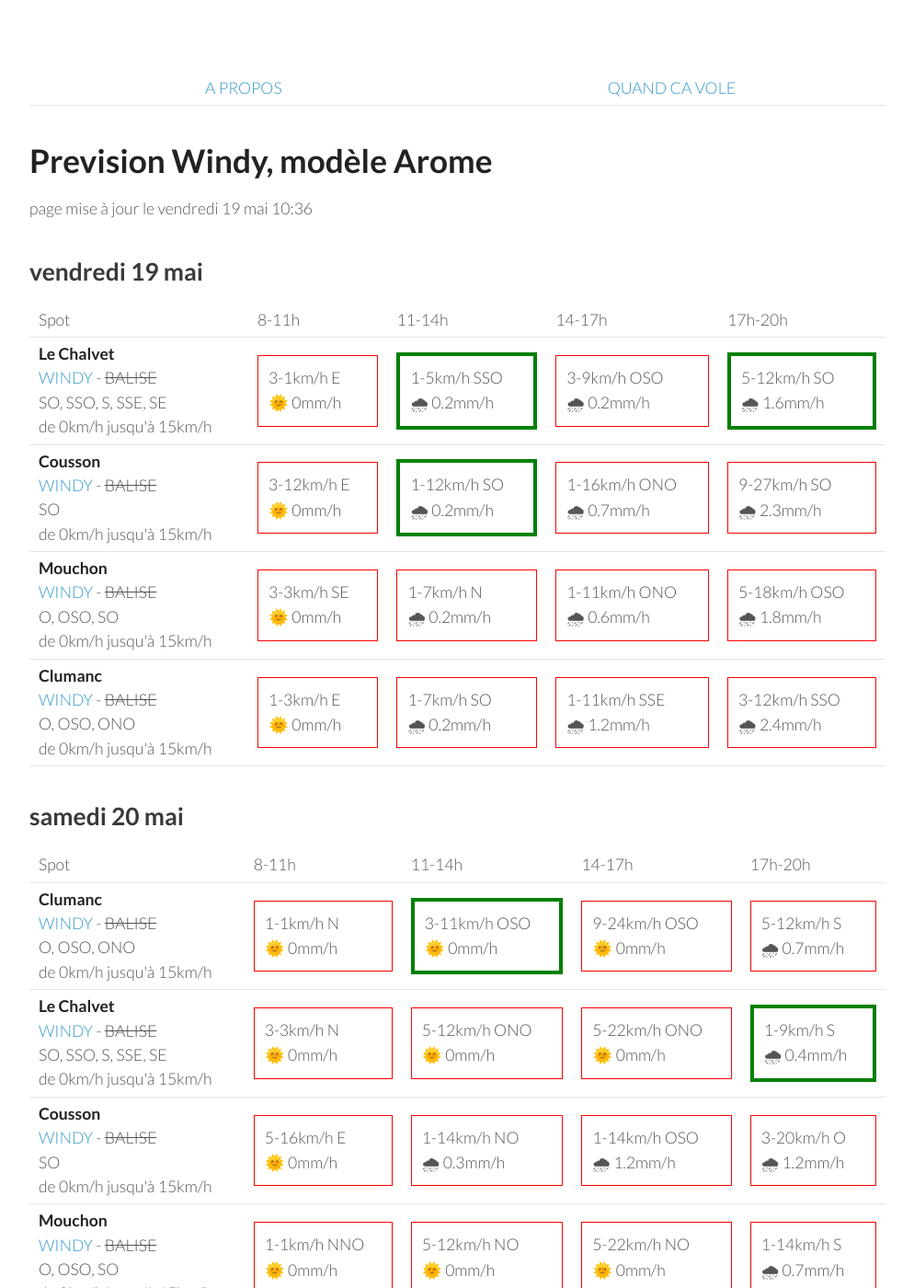
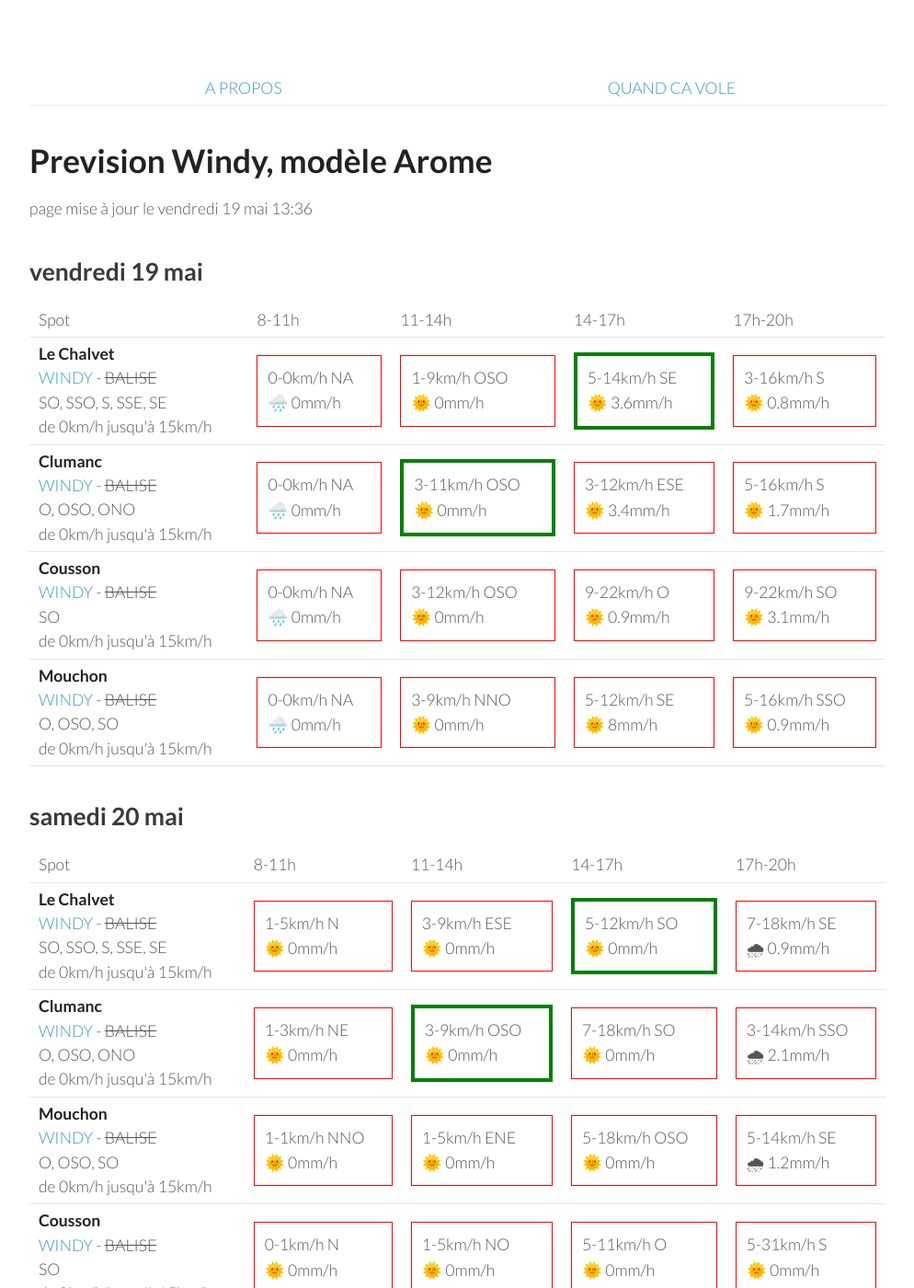
Before and after one commit to parapente-dans-le-nord/parapente-dans-le-nord.github.io, a Jekyll site: the page built from saint_andre.markdown, in a window 1280 px wide and 1400 px high. Shown: the whole window at 92% size, without its empty margins (26-1020 px from the left). Built offline with Jekyll 4.4.1, drawn with Linux system fonts in a browser that asks for light colours.

Commit message:
update index.markdown

```diff
--- a/saint_andre.markdown
+++ b/saint_andre.markdown
@@ -7,7 +7,7 @@ title:  "Tous les spots"
 {: .links}
 
 # Prevision Windy, modèle Arome
-page mise à jour le vendredi 19 mai 10:36
+page mise à jour le vendredi 19 mai 13:36
 
 ## vendredi 19 mai
 
@@ -24,41 +24,37 @@ page mise à jour le vendredi 19 mai 10:36
 <tr>
         <td><strong>Le Chalvet</strong><br><a href="https://windy.com/43.979/6.480?43.866,6.480,10,m:eSsaglX">WINDY</a> - <span class="no-balise"> BALISE </span><br> <span class="vent-favorable">SO, SSO, S, SSE, SE</span><br><span class="force-vent">de 0km/h jusqu'à 15km/h</span> </td>
 
-            <td><div class="not-flyable"><p>3-1km/h E</p><p>🌞 0mm/h</p></div></td>
-            <td><div class="flyable"><p>1-5km/h SSO</p><p>🌧 0.2mm/h</p></div></td>
-            <td><div class="not-flyable"><p>3-9km/h OSO</p><p>🌧 0.2mm/h</p></div></td>
-            <td><div class="flyable"><p>5-12km/h SO</p><p>🌧 1.6mm/h</p></div></td>
+            <td><div class="not-flyable"><p>0-0km/h NA</p><p>🌧️ 0mm/h</p></div></td>
+            <td><div class="not-flyable"><p>1-9km/h OSO</p><p>🌞 0mm/h</p></div></td>
+            <td><div class="flyable"><p>5-14km/h SE</p><p>🌞 3.6mm/h</p></div></td>
+            <td><div class="not-flyable"><p>3-16km/h S</p><p>🌞 0.8mm/h</p></div></td>
 
+    </tr>
+<tr>
+        <td><strong>Clumanc</strong><br><a href="https://windy.com/44.027/6.402?43.914,6.403,10,m:eSxaglP">WINDY</a> - <span class="no-balise"> BALISE </span><br> <span class="vent-favorable">O, OSO, ONO</span><br><span class="force-vent">de 0km/h jusqu'à 15km/h</span> </td>
+
+            <td><div class="not-flyable"><p>0-0km/h NA</p><p>🌧️ 0mm/h</p></div></td>
+            <td><div class="flyable"><p>3-11km/h OSO</p><p>🌞 0mm/h</p></div></td>
+            <td><div class="not-flyable"><p>3-12km/h ESE</p><p>🌞 3.4mm/h</p></div></td>
+            <td><div class="not-flyable"><p>5-16km/h S</p><p>🌞 1.7mm/h</p></div></td>
 
     </tr>
 <tr>
         <td><strong>Cousson</strong><br><a href="https://windy.com/44.054/6.240?43.940,6.241,10,m:eSAaglz">WINDY</a> - <span class="no-balise"> BALISE </span><br> <span class="vent-favorable">SO</span><br><span class="force-vent">de 0km/h jusqu'à 15km/h</span> </td>
 
-            <td><div class="not-flyable"><p>3-12km/h E</p><p>🌞 0mm/h</p></div></td>
-            <td><div class="flyable"><p>1-12km/h SO</p><p>🌧 0.2mm/h</p></div></td>
-            <td><div class="not-flyable"><p>1-16km/h ONO</p><p>🌧 0.7mm/h</p></div></td>
-            <td><div class="not-flyable"><p>9-27km/h SO</p><p>🌧 2.3mm/h</p></div></td>
-
+            <td><div class="not-flyable"><p>0-0km/h NA</p><p>🌧️ 0mm/h</p></div></td>
+            <td><div class="not-flyable"><p>3-12km/h OSO</p><p>🌞 0mm/h</p></div></td>
+            <td><div class="not-flyable"><p>9-22km/h O</p><p>🌞 0.9mm/h</p></div></td>
+            <td><div class="not-flyable"><p>9-22km/h SO</p><p>🌞 3.1mm/h</p></div></td>
 
     </tr>
 <tr>
         <td><strong>Mouchon</strong><br><a href="https://windy.com/43.992/6.424?43.878,6.425,10,m:eSuaglR">WINDY</a> - <span class="no-balise"> BALISE </span><br> <span class="vent-favorable">O, OSO, SO</span><br><span class="force-vent">de 0km/h jusqu'à 15km/h</span> </td>
 
-            <td><div class="not-flyable"><p>3-3km/h SE</p><p>🌞 0mm/h</p></div></td>
-            <td><div class="not-flyable"><p>1-7km/h N</p><p>🌧 0.2mm/h</p></div></td>
-            <td><div class="not-flyable"><p>1-11km/h ONO</p><p>🌧 0.6mm/h</p></div></td>
-            <td><div class="not-flyable"><p>5-18km/h OSO</p><p>🌧 1.8mm/h</p></div></td>
-
-
-    </tr>
-<tr>
-        <td><strong>Clumanc</strong><br><a href="https://windy.com/44.027/6.402?43.914,6.403,10,m:eSxaglP">WINDY</a> - <span class="no-balise"> BALISE </span><br> <span class="vent-favorable">O, OSO, ONO</span><br><span class="force-vent">de 0km/h jusqu'à 15km/h</span> </td>
-
-            <td><div class="not-flyable"><p>1-3km/h E</p><p>🌞 0mm/h</p></div></td>
-            <td><div class="not-flyable"><p>1-7km/h SO</p><p>🌧 0.2mm/h</p></div></td>
-            <td><div class="not-flyable"><p>1-11km/h SSE</p><p>🌧 1.2mm/h</p></div></td>
-            <td><div class="not-flyable"><p>3-12km/h SSO</p><p>🌧 2.4mm/h</p></div></td>
-
+            <td><div class="not-flyable"><p>0-0km/h NA</p><p>🌧️ 0mm/h</p></div></td>
+            <td><div class="not-flyable"><p>3-9km/h NNO</p><p>🌞 0mm/h</p></div></td>
+            <td><div class="not-flyable"><p>5-12km/h SE</p><p>🌞 8mm/h</p></div></td>
+            <td><div class="not-flyable"><p>5-16km/h SSO</p><p>🌞 0.9mm/h</p></div></td>
 
     </tr>
 
@@ -78,32 +74,22 @@ page mise à jour le vendredi 19 mai 10:36
       <td>17h-20h</td>
     </tr>
 <tr>
-        <td><strong>Clumanc</strong><br><a href="https://windy.com/44.027/6.402?43.914,6.403,10,m:eSxaglP">WINDY</a> - <span class="no-balise"> BALISE </span><br> <span class="vent-favorable">O, OSO, ONO</span><br><span class="force-vent">de 0km/h jusqu'à 15km/h</span> </td>
+        <td><strong>Le Chalvet</strong><br><a href="https://windy.com/43.979/6.480?43.866,6.480,10,m:eSsaglX">WINDY</a> - <span class="no-balise"> BALISE </span><br> <span class="vent-favorable">SO, SSO, S, SSE, SE</span><br><span class="force-vent">de 0km/h jusqu'à 15km/h</span> </td>
 
-            <td><div class="not-flyable"><p>1-1km/h N</p><p>🌞 0mm/h</p></div></td>
-            <td><div class="flyable"><p>3-11km/h OSO</p><p>🌞 0mm/h</p></div></td>
-            <td><div class="not-flyable"><p>9-24km/h OSO</p><p>🌞 0mm/h</p></div></td>
-            <td><div class="not-flyable"><p>5-12km/h S</p><p>🌧 0.7mm/h</p></div></td>
+            <td><div class="not-flyable"><p>1-5km/h N</p><p>🌞 0mm/h</p></div></td>
+            <td><div class="not-flyable"><p>3-9km/h ESE</p><p>🌞 0mm/h</p></div></td>
+            <td><div class="flyable"><p>5-12km/h SO</p><p>🌞 0mm/h</p></div></td>
+            <td><div class="not-flyable"><p>7-18km/h SE</p><p>🌧 0.9mm/h</p></div></td>
 
 
     </tr>
 <tr>
-        <td><strong>Le Chalvet</strong><br><a href="https://windy.com/43.979/6.480?43.866,6.480,10,m:eSsaglX">WINDY</a> - <span class="no-balise"> BALISE </span><br> <span class="vent-favorable">SO, SSO, S, SSE, SE</span><br><span class="force-vent">de 0km/h jusqu'à 15km/h</span> </td>
+        <td><strong>Clumanc</strong><br><a href="https://windy.com/44.027/6.402?43.914,6.403,10,m:eSxaglP">WINDY</a> - <span class="no-balise"> BALISE </span><br> <span class="vent-favorable">O, OSO, ONO</span><br><span class="force-vent">de 0km/h jusqu'à 15km/h</span> </td>
 
-            <td><div class="not-flyable"><p>3-3km/h N</p><p>🌞 0mm/h</p></div></td>
-            <td><div class="not-flyable"><p>5-12km/h ONO</p><p>🌞 0mm/h</p></div></td>
-            <td><div class="not-flyable"><p>5-22km/h ONO</p><p>🌞 0mm/h</p></div></td>
-            <td><div class="flyable"><p>1-9km/h S</p><p>🌧 0.4mm/h</p></div></td>
-
-
-    </tr>
-<tr>
-        <td><strong>Cousson</strong><br><a href="https://windy.com/44.054/6.240?43.940,6.241,10,m:eSAaglz">WINDY</a> - <span class="no-balise"> BALISE </span><br> <span class="vent-favorable">SO</span><br><span class="force-vent">de 0km/h jusqu'à 15km/h</span> </td>
-
-            <td><div class="not-flyable"><p>5-16km/h E</p><p>🌞 0mm/h</p></div></td>
-            <td><div class="not-flyable"><p>1-14km/h NO</p><p>🌧 0.3mm/h</p></div></td>
-            <td><div class="not-flyable"><p>1-14km/h OSO</p><p>🌧 1.2mm/h</p></div></td>
-            <td><div class="not-flyable"><p>3-20km/h O</p><p>🌧 1.2mm/h</p></div></td>
+            <td><div class="not-flyable"><p>1-3km/h NE</p><p>🌞 0mm/h</p></div></td>
+            <td><div class="flyable"><p>3-9km/h OSO</p><p>🌞 0mm/h</p></div></td>
+            <td><div class="not-flyable"><p>7-18km/h SO</p><p>🌞 0mm/h</p></div></td>
+            <td><div class="not-flyable"><p>3-14km/h SSO</p><p>🌧 2.1mm/h</p></div></td>
 
 
     </tr>
@@ -111,9 +97,19 @@ page mise à jour le vendredi 19 mai 10:36
         <td><strong>Mouchon</strong><br><a href="https://windy.com/43.992/6.424?43.878,6.425,10,m:eSuaglR">WINDY</a> - <span class="no-balise"> BALISE </span><br> <span class="vent-favorable">O, OSO, SO</span><br><span class="force-vent">de 0km/h jusqu'à 15km/h</span> </td>
 
             <td><div class="not-flyable"><p>1-1km/h NNO</p><p>🌞 0mm/h</p></div></td>
-            <td><div class="not-flyable"><p>5-12km/h NO</p><p>🌞 0mm/h</p></div></td>
-            <td><div class="not-flyable"><p>5-22km/h NO</p><p>🌞 0mm/h</p></div></td>
-            <td><div class="not-flyable"><p>1-14km/h S</p><p>🌧 0.7mm/h</p></div></td>
+            <td><div class="not-flyable"><p>1-5km/h ENE</p><p>🌞 0mm/h</p></div></td>
+            <td><div class="not-flyable"><p>5-18km/h OSO</p><p>🌞 0mm/h</p></div></td>
+            <td><div class="not-flyable"><p>5-14km/h SE</p><p>🌧 1.2mm/h</p></div></td>
+
+
+    </tr>
+<tr>
+        <td><strong>Cousson</strong><br><a href="https://windy.com/44.054/6.240?43.940,6.241,10,m:eSAaglz">WINDY</a> - <span class="no-balise"> BALISE </span><br> <span class="vent-favorable">SO</span><br><span class="force-vent">de 0km/h jusqu'à 15km/h</span> </td>
+
+            <td><div class="not-flyable"><p>0-1km/h N</p><p>🌞 0mm/h</p></div></td>
+            <td><div class="not-flyable"><p>1-5km/h NO</p><p>🌞 0mm/h</p></div></td>
+            <td><div class="not-flyable"><p>5-11km/h O</p><p>🌞 0mm/h</p></div></td>
+            <td><div class="not-flyable"><p>5-31km/h S</p><p>🌞 0mm/h</p></div></td>
 
 
     </tr>
```
